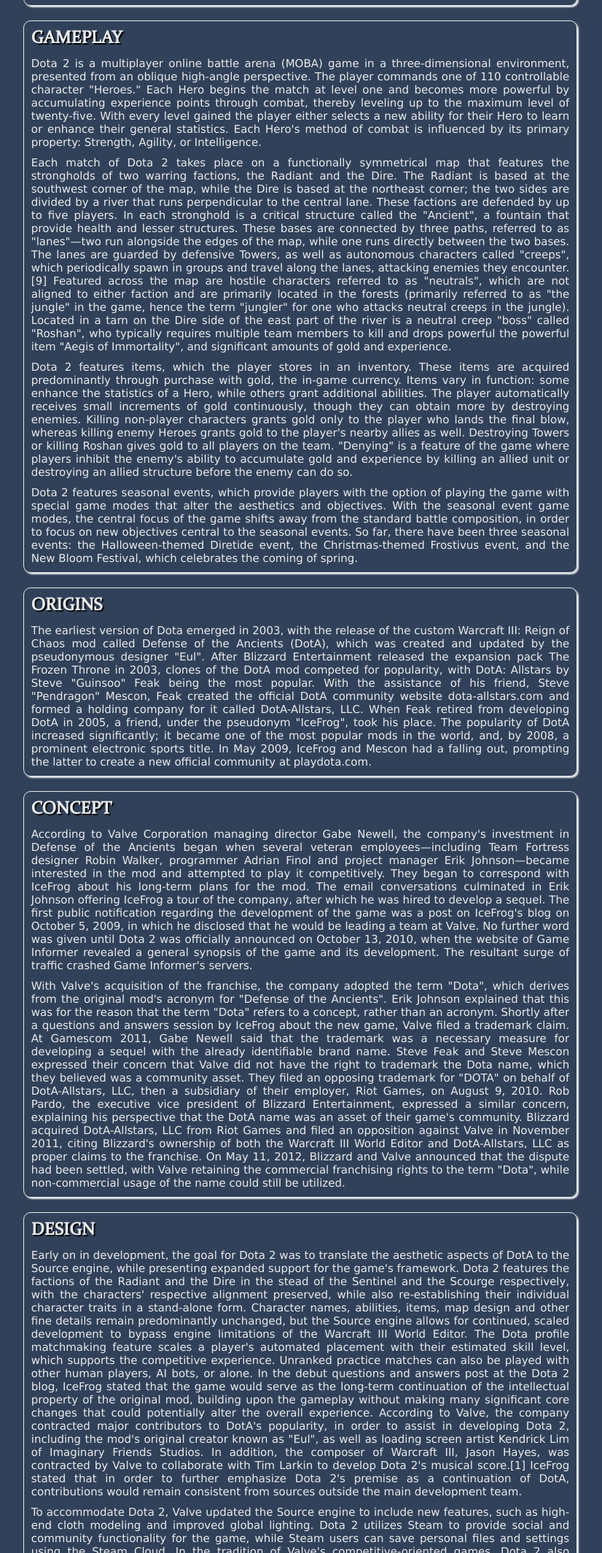
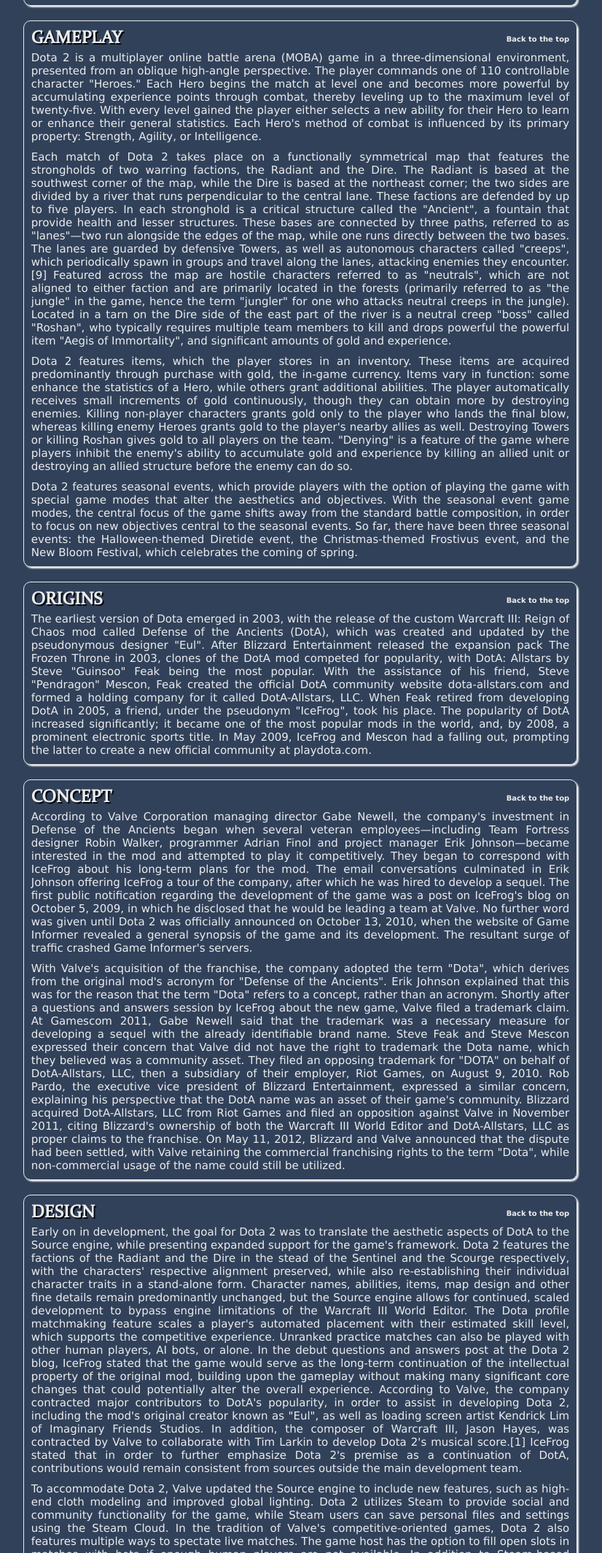
Before and after one commit to camscottFS/gh-pages, a plain HTML site: page Scott-Cameron-Project2/index.html in a window 1280 px wide. Shown: the part 672-2800 px from the top of the page at 73% size, without its empty margins (228-1054 px from the left). Drawn offline with Linux system fonts and the light colour scheme; files whose address does not match are found by name.

Commit message:
Project 2
Commit 7

```diff
--- a/Scott-Cameron-Project2/index.html
+++ b/Scott-Cameron-Project2/index.html
@@ -32,6 +32,7 @@
 
 		<div id="gameplay">
 			<h2>Gameplay</h2>
+			<p class="back"><a href="#">Back to the top</a></p>
 			<p>Dota 2 is a multiplayer online battle arena (MOBA) game in a three-dimensional environment, presented from an oblique high-angle perspective. The player commands one of 110 controllable character "Heroes." Each Hero begins the match at level one and becomes more powerful by accumulating experience points through combat, thereby leveling up to the maximum level of twenty-five. With every level gained the player either selects a new ability for their Hero to learn or enhance their general statistics. Each Hero's method of combat is influenced by its primary property: Strength, Agility, or Intelligence.</p>
 			<p>Each match of Dota 2 takes place on a functionally symmetrical map that features the strongholds of two warring factions, the Radiant and the Dire. The Radiant is based at the southwest corner of the map, while the Dire is based at the northeast corner; the two sides are divided by a river that runs perpendicular to the central lane. These factions are defended by up to five players. In each stronghold is a critical structure called the "Ancient", a fountain that provide health and lesser structures. These bases are connected by three paths, referred to as "lanes"—two run alongside the edges of the map, while one runs directly between the two bases. The lanes are guarded by defensive Towers, as well as autonomous characters called "creeps", which periodically spawn in groups and travel along the lanes, attacking enemies they encounter.[9] Featured across the map are hostile characters referred to as "neutrals", which are not aligned to either faction and are primarily located in the forests (primarily referred to as "the jungle" in the game, hence the term "jungler" for one who attacks neutral creeps in the jungle). Located in a tarn on the Dire side of the east part of the river is a neutral creep "boss" called "Roshan", who typically requires multiple team members to kill and drops powerful the powerful item "Aegis of Immortality", and significant amounts of gold and experience.</p>
 			<p>Dota 2 features items, which the player stores in an inventory. These items are acquired predominantly through purchase with gold, the in-game currency. Items vary in function: some enhance the statistics of a Hero, while others grant additional abilities. The player automatically receives small increments of gold continuously, though they can obtain more by destroying enemies. Killing non-player characters grants gold only to the player who lands the final blow, whereas killing enemy Heroes grants gold to the player's nearby allies as well. Destroying Towers or killing Roshan gives gold to all players on the team. "Denying" is a feature of the game where players inhibit the enemy's ability to accumulate gold and experience by killing an allied unit or destroying an allied structure before the enemy can do so.</p>
@@ -40,6 +41,7 @@
 
 		<div id="origins">
 			<h2>Origins</h2>
+			<p class="back"><a href="#">Back to the top</a></p>
 			<p>The earliest version of Dota emerged in 2003, with the release of
 			the custom Warcraft III: Reign of Chaos mod called Defense of the
 			Ancients (DotA), which was created and updated by the pseudonymous
@@ -55,6 +57,7 @@
 
 		<div id="concept">
 			<h2>Concept</h2>
+			<p class="back"><a href="#">Back to the top</a></p>
 			<p>According to Valve Corporation managing director Gabe Newell, the
 			company's investment in Defense of the Ancients began when several
 			veteran employees—including Team Fortress designer Robin Walker,
@@ -92,6 +95,7 @@
 
 		<div id="design">
 			<h2>Design</h2>
+			<p class="back"><a href="#">Back to the top</a></p>
 			<p>Early on in development, the goal for Dota 2 was to translate the
 			aesthetic aspects of DotA to the Source engine, while presenting
 			expanded support for the game's framework. Dota 2 features the
@@ -147,6 +151,7 @@
 
 		<div id="images">
 			<h2>Images</h2>
+			<p class="back"><a href="#">Back to the top</a></p>
 				<figure>
   					<a href="images/Earthshaker-large.png"><img src="images/earthshaker-small.png" alt="Earthshaker"></a>
   					<figcaption><strong>Earthshaker</strong>, a Strength Caster.</figcaption>
@@ -163,7 +168,7 @@
 				</figure>
 
 				<aside>
-					<h3>The three heroes above are just a tiny few of the hundreds of DotA 2 heroes.</h3>
+					<h3>The three heroes above are just a few of the hundreds of DotA 2 heroes.</h3>
 				</aside>
 
 				<figure>
```
